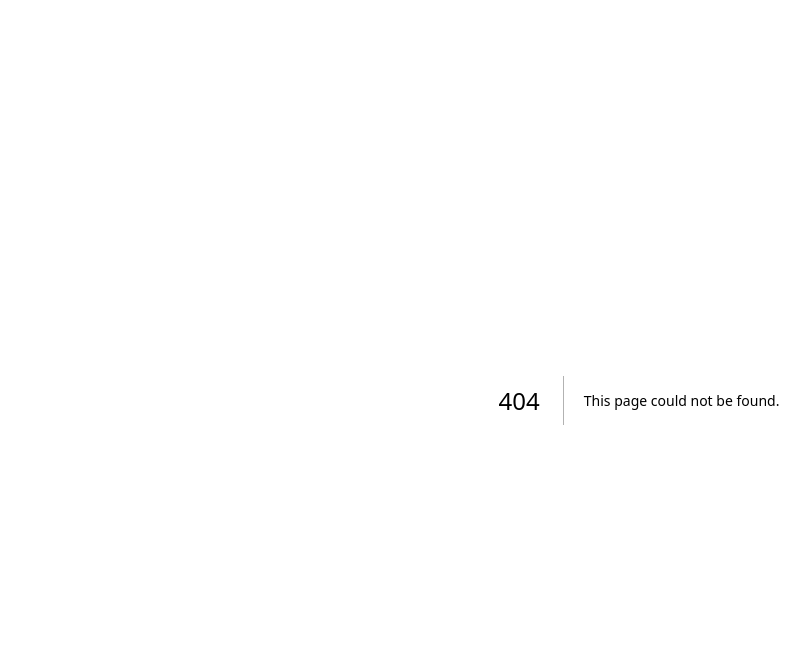
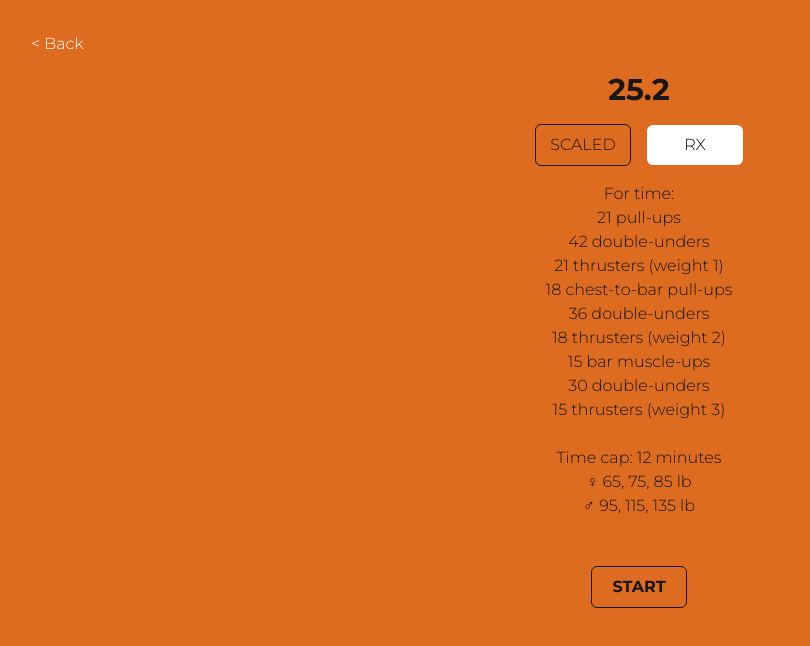
Before and after one commit to altomizawa/open2025, a Next.js app: page /252 in a window 1280 px wide. Before the commit this address had no page. Shown: the top 646 px of the page, without its empty margins (1-811 px from the left). Built offline with nearby package versions, Linux system fonts and the light colour scheme.

Commit message:
feat: add 25.2

```diff
--- /dev/null
+++ b/app/252/page.js
@@ -0,0 +1,26 @@
+'use client'
+
+import Link from 'next/link'
+import Image from 'next/image'
+import korLogo from '@/public/kor-crossfit_white.png'
+import { useState } from 'react'
+import TwoFiveTwoDescription from '@/app/components/TwoFiveTwoDescription'
+import TwoFiveTwoTimer from '../components/TwoFiveTwoTimer'
+
+const TwentyFiveTwo = () => {
+  const [reps, setReps] = useState(214)
+  const [movement, setMovement] = useState('')
+  const [isRx, setIsRx] = useState(true)
+  const [isCounterScreen, setIsCounterScreen] = useState(false)
+
+  return (
+    <main className='p-8 flex flex-col h-screen'>
+      <Link href="/" className='text-white'>&lt; Back</Link>
+      {isCounterScreen && <Image alt='kor logo' src={korLogo} width={200} height={200} className='mx-auto w-16 mt-4 mb-4' />}
+      {!isCounterScreen && <TwoFiveTwoDescription isRx={isRx} setIsRx={setIsRx} setIsCounterScreen={setIsCounterScreen}/>}
+      {isCounterScreen && <TwoFiveTwoTimer reps={reps} setReps={setReps} movement={movement} setMovement={setMovement} isRx={isRx}/>}
+    </main>
+  )
+}
+
+export default TwentyFiveTwo
--- /dev/null
+++ b/app/components/TwoFiveTwoDescription.jsx
@@ -0,0 +1,75 @@
+import React from 'react'
+
+const TwoFiveTwoDescription = ({ setIsRx, isRx, setIsCounterScreen}) => {
+  return (
+    <div className='mt-4 w-full text-center flex flex-col items-center gap-4'>
+      <h2 className='text-3xl font-bold'>25.2</h2>
+      <div className='space-x-4'>
+        <button onClick={()=>{setIsRx(false)}} className={`border-[1px] rounded-md w-24 py-2 cursor-pointer ${!isRx ? 'bg-white text-black border-none' : ''}`}>SCALED</button>
+        <button onClick={()=>{setIsRx(true)}} className={`border-[1px] rounded-md w-24 py-2 cursor-pointer ${isRx ? 'bg-white text-black border-none' : ''}`}>RX</button>
+      </div>
+      {
+        isRx ? (
+        <p>For time:
+          <br></br>
+          21 pull-ups
+          <br></br>
+          42 double-unders
+          <br></br>
+          21 thrusters (weight 1)
+          <br></br>
+          18 chest-to-bar pull-ups
+          <br></br>
+          36 double-unders
+          <br></br>
+          18 thrusters (weight 2)
+          <br></br>
+          15 bar muscle-ups
+          <br></br>
+          30 double-unders
+          <br></br>
+          15 thrusters (weight 3)
+          <br></br>
+          <br></br>
+          Time cap: 12 minutes
+          <br></br>
+          ♀ 65, 75, 85 lb
+          <br></br>
+          ♂ 95, 115, 135 lb
+        </p>
+        ) : (
+          <p>For time:
+          <br></br>
+          21 jumping pull-ups
+          <br></br>
+          42 single-unders
+          <br></br>
+          21 thrusters (weight 1)
+          <br></br>
+          18 pull-ups
+          <br></br>
+          36 single-unders
+          <br></br>
+          18 thrusters (weight 2)
+          <br></br>
+          15 C2B pull-ups
+          <br></br>
+          30 single-unders
+          <br></br>
+          15 thrusters (weight 3)
+          <br></br>
+          <br></br>
+          Time cap: 12 minutes
+          <br></br>
+          ♀ 45, 45, 65 lb
+          <br></br>
+          ♂ 65, 85, 105 lb
+        </p>
+        )
+      }
+      <button onClick={()=>{setIsCounterScreen(true)}} className={`border-[1px] rounded-md w-24 py-2 cursor-pointer font-bold mx-auto mt-8`}>START</button>
+    </div>
+  )
+}
+
+export default TwoFiveTwoDescription
--- /dev/null
+++ b/app/components/TwoFiveTwoTimer.jsx
@@ -0,0 +1,63 @@
+import { useEffect, useState } from 'react'
+
+const TwoFiveTwoTimer = ({ reps, setReps, movement, setMovement, isRx }) => {
+  const [isWorkoutOver, setIsWorkoutOver] = useState(false)
+
+  const resetTimer = () => {
+    setReps(0)
+    setIsWorkoutOver(false)
+  }
+
+  useEffect(() => {
+    if (reps === 84) {
+      console.log('1st tie breaker')
+    } else if (reps === 156) {
+      console.log('2nd tie breaker')
+    } else if (reps === 216) {
+      setIsWorkoutOver(true)
+    }
+  }, [reps])
+  return (
+    <div className='flex flex-col justify-between h-full'>
+      {isWorkoutOver && (
+        <div className='fixed h-screen w-screen top-0 left-0 bg-black bg-opacity-50 flex flex-col items-center justify-center'>
+          <h3 className='text-4xl font-bold text-center'>DONE</h3>
+          <p>REPS:{reps}</p>
+          <p>TIME: {reps}</p>
+          <p>TIE BREAKER: 00:00:00</p>
+          <button onClick={resetTimer} className='border-[1px] rounded-md w-24 py-2 cursor-pointer font-bold mt-8'>RESET</button>
+        </div>)}
+      <div>
+        <h3 className='text-6xl font-bold text-center'>00:00:00</h3>
+      </div>
+      <div>
+        <h3 className='text-2xl font-bold text-center'>Tie Breaker:</h3>
+        <p className='text-center'>Tie Breaker: 00:00:00</p>
+      </div>
+      <div>
+        <h3 className='text-2xl font-bold text-center'>Current Movement:</h3>
+        <p className='text-center text-xl'>
+          {reps <= 21 && '21 pull-ups'}
+          {reps > 21 && reps <= 63 && '42 double-unders'}
+          {reps > 63 && reps <= 84 && '21 thrusters (weight 1)'}
+          {reps > 84 && reps <= 102 && '18 chest-to-bar pull-ups'}
+          {reps > 102 && reps <= 138 && '36 double-unders'}
+          {reps > 138 && reps <= 156 && '18 thrusters (weight 2)'}
+          {reps > 156 && reps <= 171 && '15 bar muscle-ups'}
+          {reps > 171 && reps <= 201 && '30 double-unders'}
+          {reps > 201 && reps <= 216 && '15 thrusters (weight 3)'}
+        </p>
+      </div>
+      <div>
+        <h3 className='text-4xl font-bold text-center'>{reps} reps</h3>
+        <div className='mt-8 flex justify-center gap-4'>
+          <button onClick={() => setReps(reps - 1)} className={`border-[1px] rounded-md w-24 py-2 cursor-pointer font-bold`}>-1</button>
+          <button onClick={() => setReps(reps + 1)} className={`border-[1px] rounded-md w-24 py-2 cursor-pointer font-bold`}>+1</button>
+        </div>
+      </div>
+
+    </div>
+  )
+}
+
+export default TwoFiveTwoTimer
--- a/app/page.js
+++ b/app/page.js
@@ -12,7 +12,7 @@ export default function Home() {
         <h2 className='text-xl font-bold text-white mt-24'>Escolha o WOD</h2>
         <div className='flex flex-col w-full gap-4 mt-4 items-center'>
           <Link className='w-2/3 h-[3rem] border-2 border-white flex items-center justify-center text-white text-2xl rounded-lg' href="./251">25.1</Link>
-          <Link className='opacity-40 pointer-events-none w-2/3 h-[3rem] border-2 border-white flex items-center justify-center text-white text-2xl rounded-lg' href="./251">25.2</Link>
+          <Link className='w-2/3 h-[3rem] border-2 border-white flex items-center justify-center text-white text-2xl rounded-lg' href="./252">25.2</Link>
           <Link className='opacity-40 pointer-events-none w-2/3 h-[3rem] border-2 border-white flex items-center justify-center text-white text-2xl rounded-lg' href="./251">25.3</Link>
         </div>
       </main>
```
